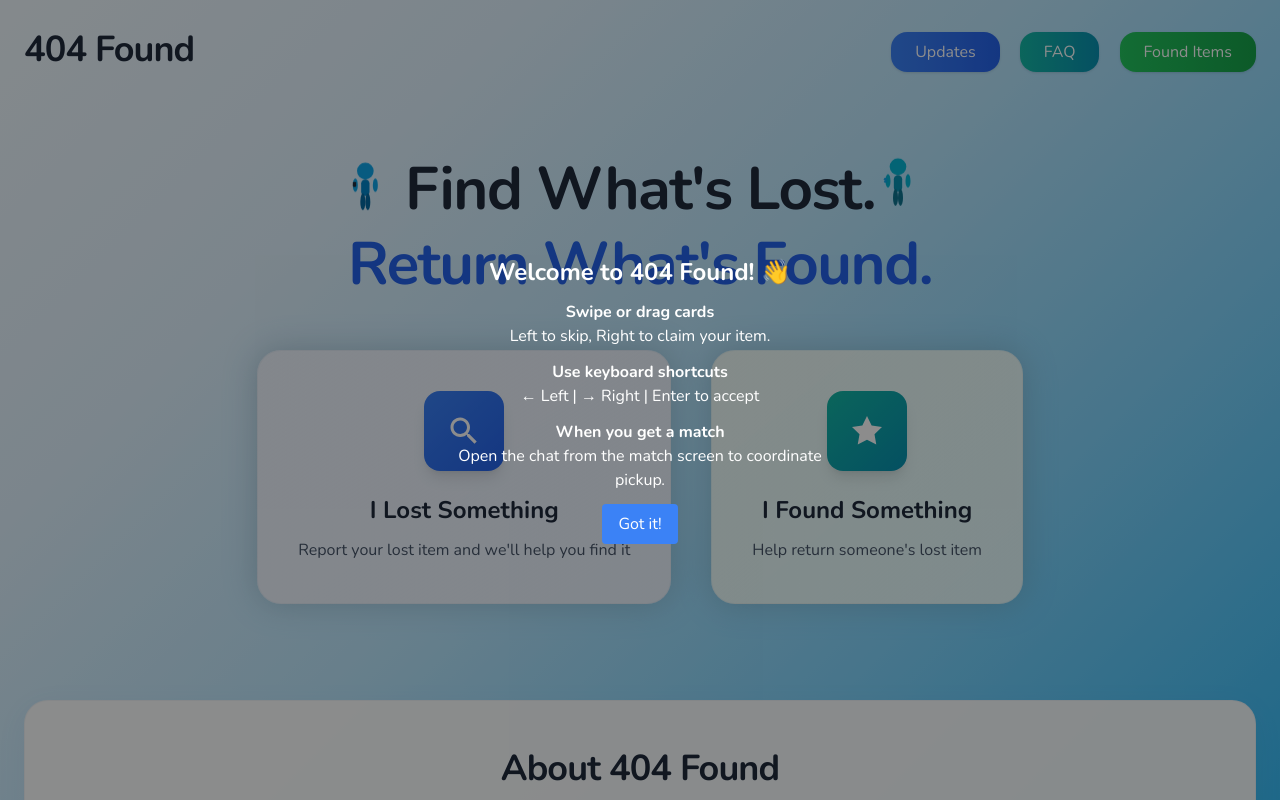
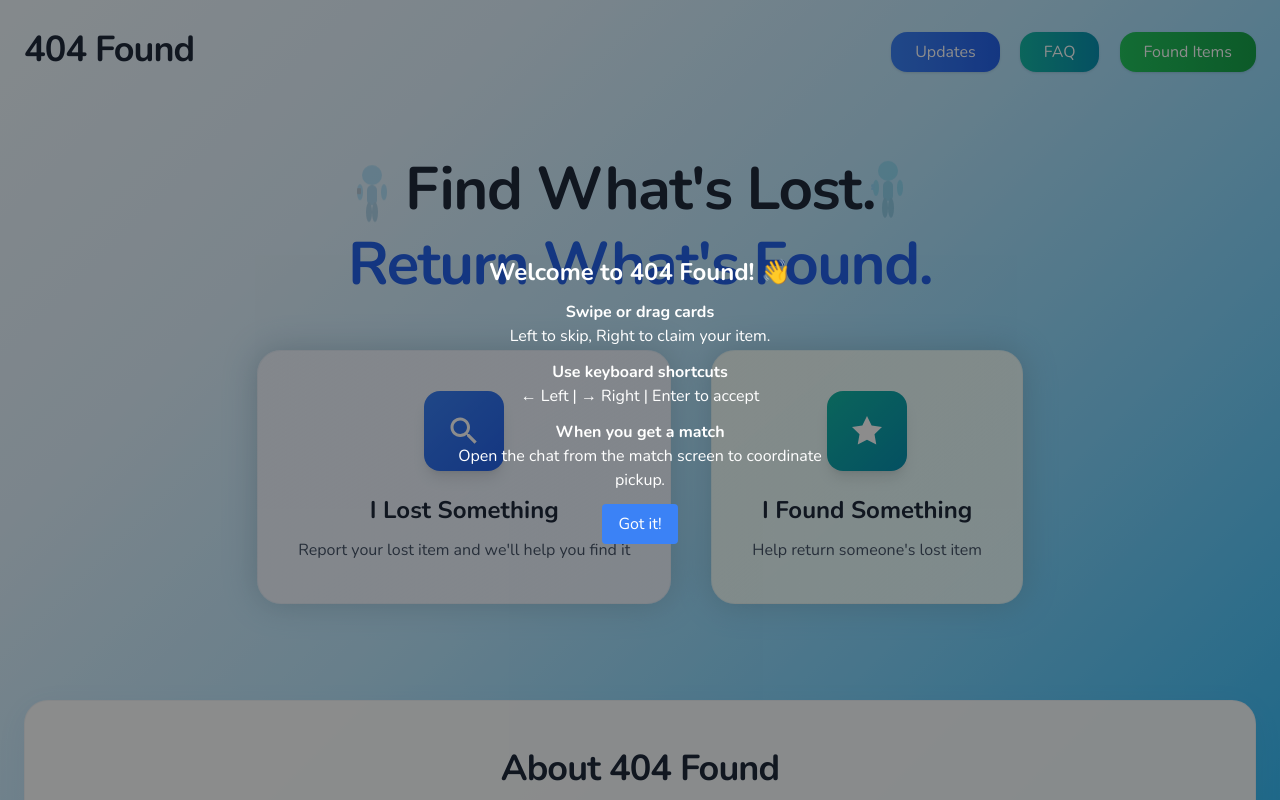
Before and after one commit to neetiuniyal777-byte/final-frontend-, a plain HTML site: page index.html in a window 1280 px wide. Shown: the top 800 px of the page. Drawn offline with nearby package versions, Linux system fonts and the light colour scheme.

Commit message:
Update index.html

```diff
--- a/index.html
+++ b/index.html
@@ -95,8 +95,8 @@
     <!-- Hero -->
  <section class="text-center mb-24 fade-in relative">
             <!-- Background humans illustration -->
-            <div class="absolute top-0 left-1/4 opacity-8 floating">
-                <svg width="100" height="100" viewBox="0 0 120 120">
+<div class="absolute top-0 left-1/4 opacity-20 floating z-0 pointer-events-none">
+    <svg width="120" height="120" viewBox="0 0 120 120">
         <!-- Person walking with phone -->
         <circle cx="40" cy="25" r="10" fill="#0ea5e9"/>
         <rect x="35" y="35" width="10" height="20" rx="5" fill="#0284c7"/>
@@ -104,12 +104,13 @@
         <ellipse cx="52" cy="42" rx="3" ry="8" fill="#0ea5e9"/>
         <ellipse cx="37" cy="62" rx="3" ry="10" fill="#0369a1"/>
         <ellipse cx="43" cy="62" rx="3" ry="10" fill="#0369a1"/>
-                    <!-- Phone in hand -->
+        <!-- Phone -->
         <rect x="25" y="38" width="4" height="6" rx="1" fill="#1e293b"/>
     </svg>
 </div>
-            <div class="absolute top-0 right-1/4 opacity-8 floating" style="animation-delay: 1s;">
-                <svg width="100" height="100" viewBox="0 0 120 120">
+
+<div class="absolute top-0 right-1/4 opacity-20 floating z-0 pointer-events-none" style="animation-delay: 1s;">
+    <svg width="120" height="120" viewBox="0 0 120 120">
         <!-- Person with found item -->
         <circle cx="60" cy="25" r="10" fill="#06b6d4"/>
         <rect x="55" y="35" width="10" height="20" rx="5" fill="#0891b2"/>
@@ -117,11 +118,12 @@
         <ellipse cx="72" cy="42" rx="3" ry="8" fill="#06b6d4"/>
         <ellipse cx="57" cy="62" rx="3" ry="10" fill="#0e7490"/>
         <ellipse cx="63" cy="62" rx="3" ry="10" fill="#0e7490"/>
-                    <!-- Found item (keys) -->
+        <!-- Keys -->
         <circle cx="45" cy="40" r="2" fill="#0ea5e9"/>
         <rect x="43" y="42" width="4" height="2" rx="1" fill="#0ea5e9"/>
     </svg>
 </div>
+
 
             <h2 class="text-6xl font-bold text-slate-800 mb-12 leading-tight tracking-tight">Find What's Lost.<br><span class="text-blue-600">Return What's Found.</span></h2>
             <div class="flex flex-col md:flex-row gap-10 justify-center items-center">
```
Lines whose indentation alone changed are shown as unchanged.
